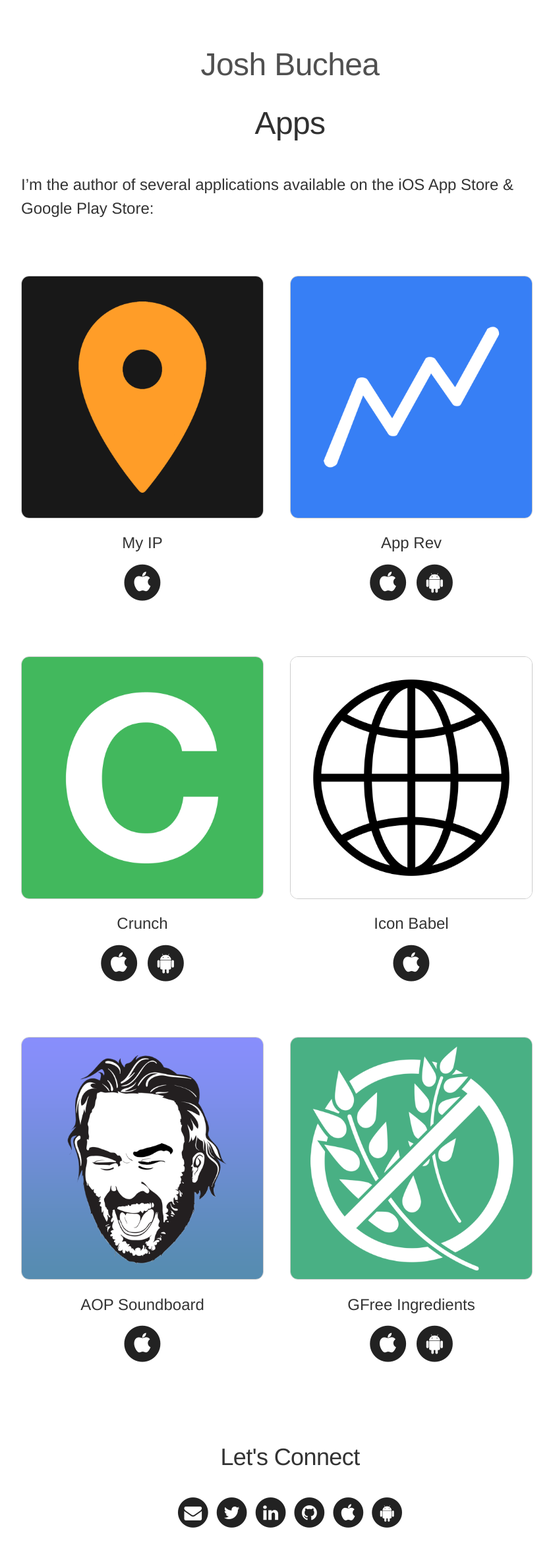
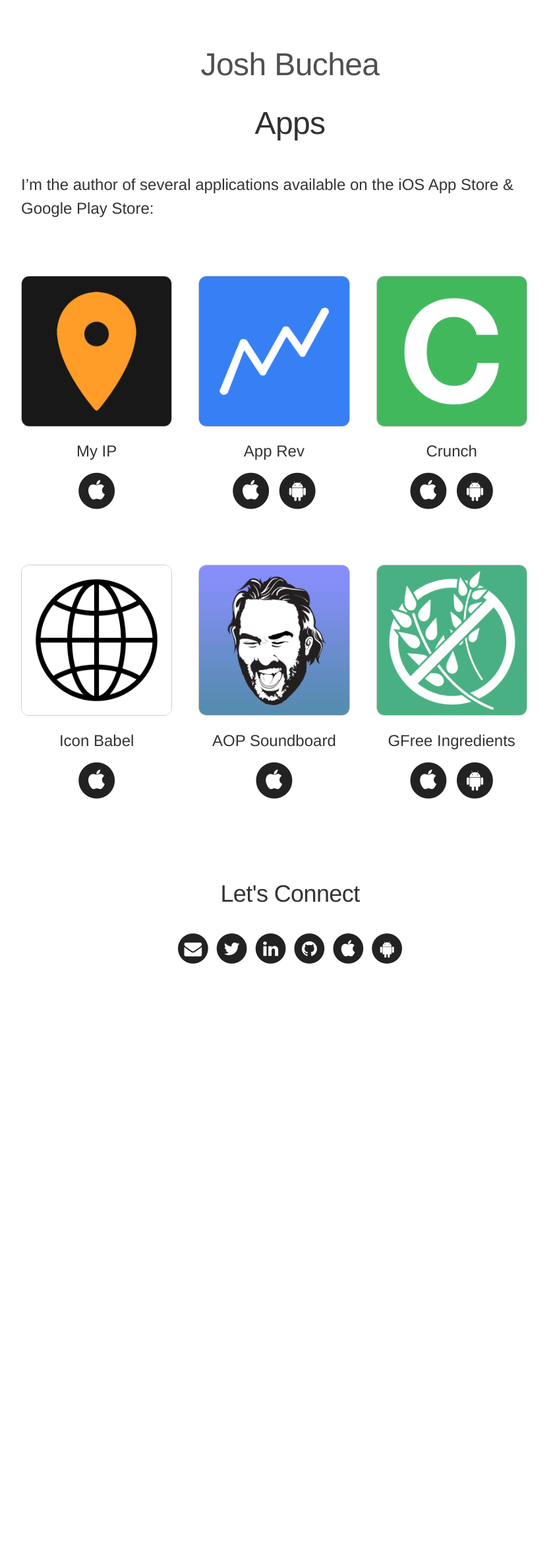
Before and after one commit to joshbuchea/joshbuchea.com, a Jekyll site: the page built from apps.md, in a window 1280 px wide. Shown: the whole page at 66% size, without its empty margins (200-1039 px from the left). Built offline with Jekyll 4.4.1, drawn with Linux system fonts in a browser that asks for light colours; nearby versions of some CDN libraries; after the commit the page ends 1514 px from its top, so only the background shows below that.

Commit message:
Let apps scale to 3 per row

```diff
--- a/_sass/_main.scss
+++ b/_sass/_main.scss
@@ -279,9 +279,9 @@ code {
     }
   }
 
-  // @media (min-width: 800px) {
-  //   .app {
-  //     max-width: 33%;
-  //   }
-  // }
+  @media (min-width: 800px) {
+    .app {
+      max-width: 33%;
+    }
+  }
 }
```
